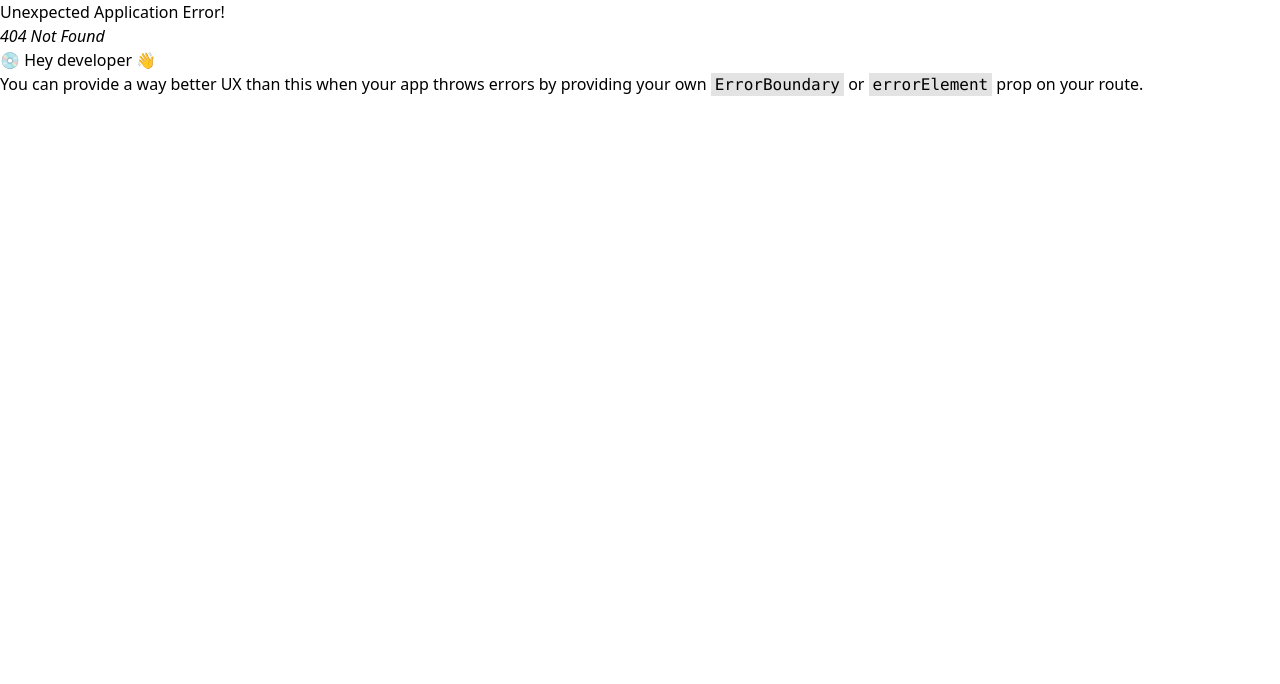
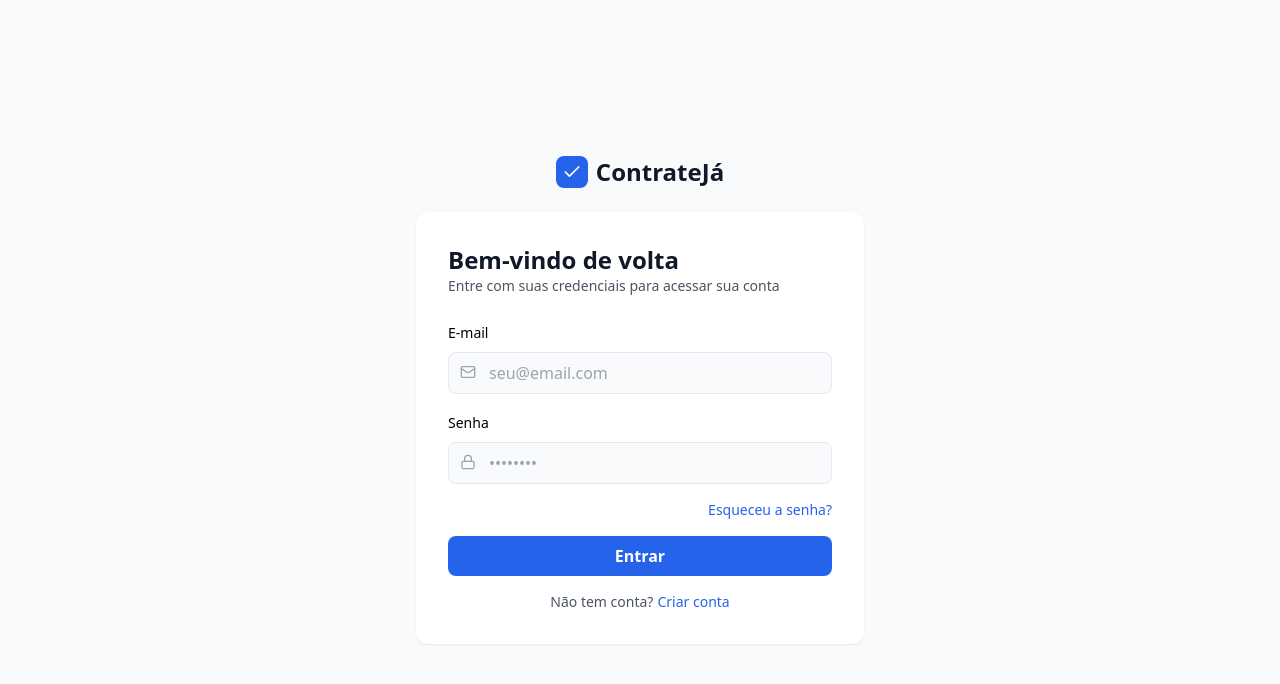
Before and after one commit to EliamFuentes/marketplace-contrateja, a React (Vite) app in the folder frontend/: page /login in a window 1280 px wide. Before the commit this address had no page. Shown: the top 684 px of the page. Built offline with nearby package versions, Linux system fonts and the light colour scheme.

Commit message:
Adicionando página login

```diff
--- a/frontend/src/pages/Login.jsx
+++ b/frontend/src/pages/Login.jsx
@@ -0,0 +1,107 @@
+import { useState } from "react";
+import { useNavigate, Link } from "react-router-dom";
+import { Mail, Lock, Check } from "lucide-react";
+
+export default function Login() {
+    const navigate = useNavigate();
+
+    const [email, setEmail] = useState("");
+    const [password, setPassword] = useState("");
+
+    const handleSubmit = (e) => {
+        e.preventDefault();
+
+        console.log("Login enviado:", { email, password });
+        navigate("/");
+    }
+
+    return (
+        <div className="min-h-screen flex items-center justify-center bg-gray-50 px-4">
+            <div className="w-full max-w-md">
+
+                {/* Logo + título */}
+                <div className="text-center mb-6">
+                    <Link to="/" className="inline-flex items-center space-x-2">
+                        <div className="h-8 w-8 rounded-lg bg-blue-600 flex items-center justify-center">
+                            <Check className="h-5 w-5 text-white" />
+                        </div>
+                        <span className="text-2xl font-bold text-gray-900">ContrateJá</span>
+                    </Link>
+                </div>
+
+                {/* Card */}
+                <div className="bg-white rounded-xl shadow-card p-8">
+
+                    <h1 className="text-2xl font-semibold text-gray-900">Bem-vindo de volta</h1>
+                    <p className="text-gray-600 text-sm mb-6">
+                        Entre com suas credenciais para acessar sua conta
+                    </p>
+
+                    <form onSubmit={handleSubmit} className="space-y-4">
+
+                        {/* Email */}
+                        <div className="space-y-2">
+                            <label className="text-sm font-medium">E-mail</label>
+                            <div className="relative">
+                                <Mail className="absolute left-3 top-3 h-4 w-4 text-gray-400" />
+                                <input
+                                    type="email"
+                                    placeholder="seu@email.com"
+                                    value={email}
+                                    onChange={(e) => setEmail(e.target.value)}
+                                    required
+                                    className="w-full pl-10 pr-3 py-2 border rounded-lg bg-gray-50 focus:bg-white focus:ring-2 focus:ring-blue-600 outline-none"
+                                />
+                            </div>
+                        </div>
+
+                        {/* Password */}
+                        <div className="space-y-2">
+                            <label className="text-sm font-medium">Senha</label>
+                            <div className="relative">
+                                <Lock className="absolute left-3 top-3 h-4 w-4 text-gray-400" />
+                                <input
+                                    type="password"
+                                    placeholder="••••••••"
+                                    value={password}
+                                    onChange={(e) => setPassword(e.target.value)}
+                                    required
+                                    className="w-full pl-10 pr-3 py-2 border rounded-lg bg-gray-50 focus:bg-white focus:ring-2 focus:ring-blue-600 outline-none"
+                                />
+                            </div>
+                        </div>
+
+                        {/* Esqueceu a senha */}
+                        <div className="flex justify-end">
+                            <button
+                                type="button"
+                                className="text-sm text-blue-600 hover:underline"
+                            >
+                                Esqueceu a senha?
+                            </button>
+                        </div>
+
+                        {/* Submit */}
+                        <button
+                            type="submit"
+                            className="w-full bg-blue-600 hover:bg-blue-700 text-white font-semibold py-2 rounded-lg transition"
+                        >
+                            Entrar
+                        </button>
+
+                        {/* Link Registrar */}
+                        <p className="text-center text-sm text-gray-600">
+                            Não tem conta?
+                            <Link
+                                to="/register"
+                                className="text-blue-600 font-medium hover:underline ml-1"
+                            >
+                                Criar conta
+                            </Link>
+                        </p>
+                    </form>
+                </div>
+            </div>
+        </div>
+    );
+}
--- a/frontend/src/router/index.jsx
+++ b/frontend/src/router/index.jsx
@@ -4,6 +4,7 @@ import Services from "../pages/Services";
 import ServiceDetail from "../pages/ServiceDetail";
 import HowItWorks from "../pages/HowItWorks";
 import Register from "../pages/Register";
+import Login from "../pages/Login";
 
 export const router = createBrowserRouter([
     {
@@ -26,4 +27,8 @@ export const router = createBrowserRouter([
         path: "/register",
         element: <Register />,
     },
+    {
+        path: "/login",
+        element: <Login />
+    },
 ]);
```
